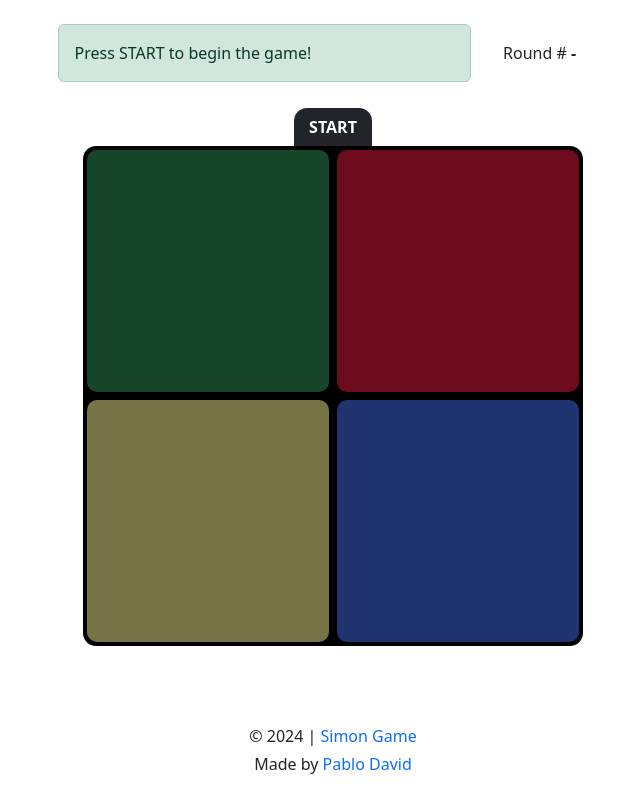
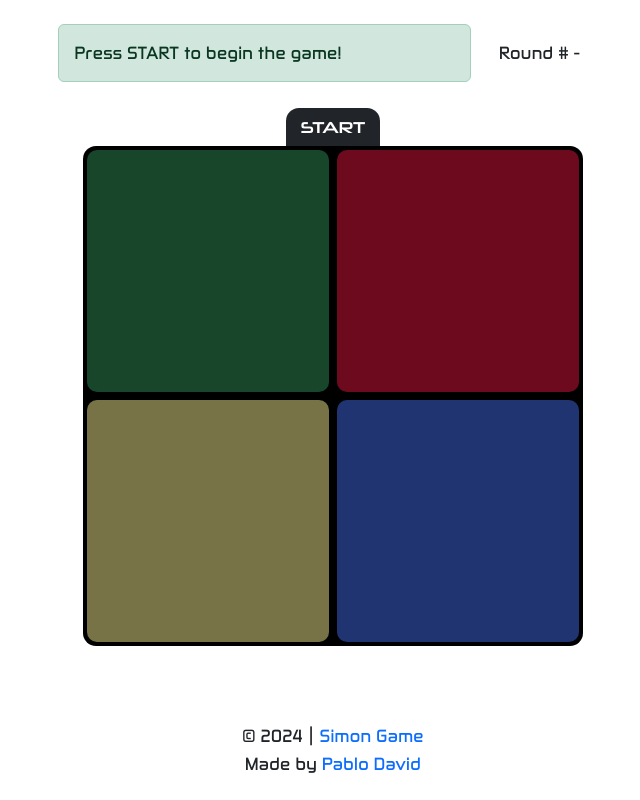
Before and after one commit to method1c4l/simon-game, a website: page index.html in a window 1280 px wide. Shown: the whole page, without its empty margins (307-947 px from the left). Drawn offline with nearby package versions, Linux system fonts and the light colour scheme.

Commit message:
Add and change the font family

```diff
--- a/css/style.css
+++ b/css/style.css
@@ -1,7 +1,20 @@
+@font-face {
+    font-family: 'Zekton';
+    src: url(/assets/fonts/zekton-rg.otf);
+}
+
+@font-face {
+    font-family: 'Neuropolitical';
+    src: url(/assets/fonts/neuropolitical-rg.otf);
+}
+
 body {
-    min-height: 100vh;
     display: flex;
     flex-direction: column;
+    min-height: 100vh;
+    font-family: 'Zekton';
+    font-weight: bold;
+    letter-spacing: 1px;
 }
 
 #status-bar {
@@ -11,8 +24,8 @@ body {
 }
 
 #start {
+    font-family: 'Neuropolitical';
     text-transform: uppercase;
-    font-weight: bold;
     border: none;
     border-radius: 13px 13px 0 0;
     transition: opacity 350ms;
```
Also changed, not shown: assets/fonts/neuropolitical-rg.otf (added), assets/fonts/zekton-rg.otf (added).
